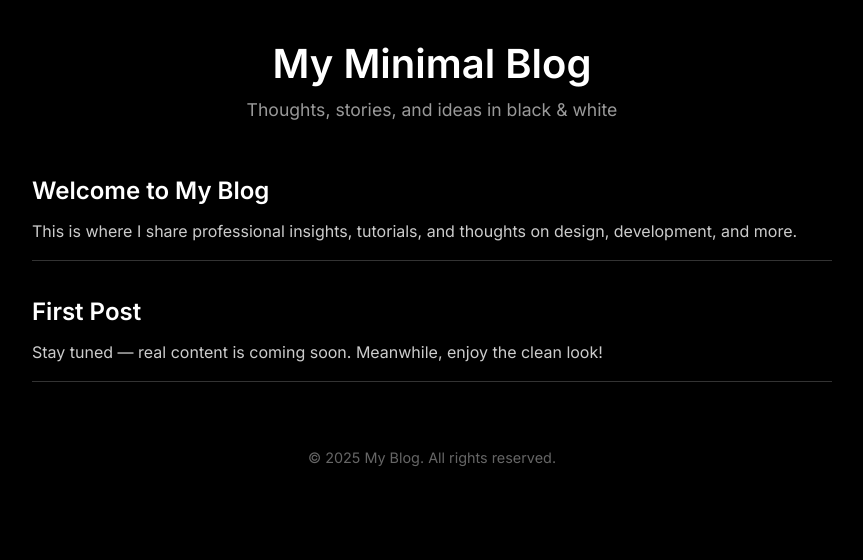
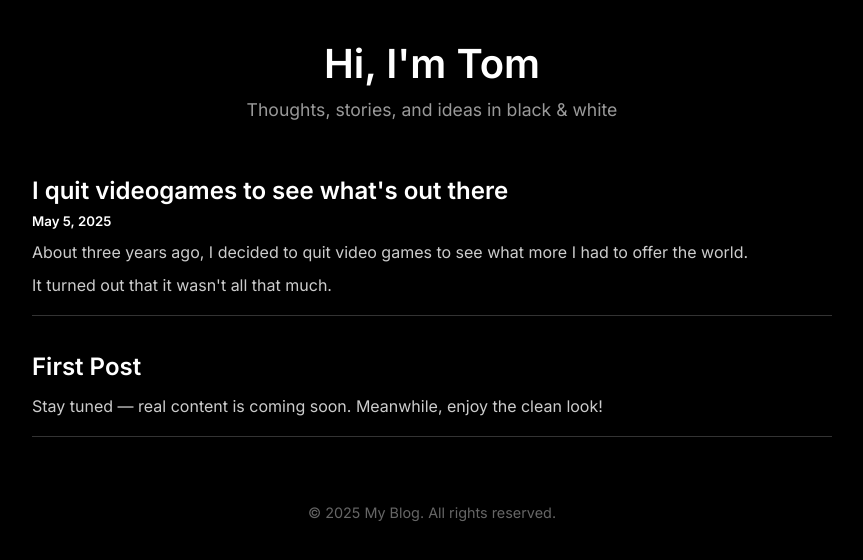
Before and after one commit to Tommieirl/tommiegg, a plain HTML site: page index.html in a window 1280 px wide. Shown: the whole page, without its empty margins (208-1071 px from the left). Drawn offline with Linux system fonts and the light colour scheme.

Commit message:
Update INDEX.HTML

```diff
--- a/index.html
+++ b/index.html
@@ -3,7 +3,7 @@
 <head>
   <meta charset="UTF-8" />
   <meta name="viewport" content="width=device-width, initial-scale=1.0" />
-  <title>My Blog</title>
+  <title>Tommie's Blog</title>
 
   <!-- Google Font: Inter -->
   <link href="https://fonts.googleapis.com/css2?family=Inter:wght@400;600&display=swap" rel="stylesheet" />
@@ -12,14 +12,18 @@
 </head>
 <body>
   <header>
-    <h1>My Minimal Blog</h1>
+    <h1>Hi, I'm Tom</h1>
     <p>Thoughts, stories, and ideas in black & white</p>
   </header>
 
   <main>
     <article>
-      <h2>Welcome to My Blog</h2>
-      <p>This is where I share professional insights, tutorials, and thoughts on design, development, and more.</p>
+      <h2>I quit videogames to see what's out there</h2>
+      <h5>May 5, 2025</h5>
+      <p>About three years ago, I decided to quit video games to see what more I had to offer the world.
+           </p>
+           <p>        It turned out that it wasn't all that much. </p>
+
     </article>
 
     <article>
```
Also changed, not shown: 1 other file.
